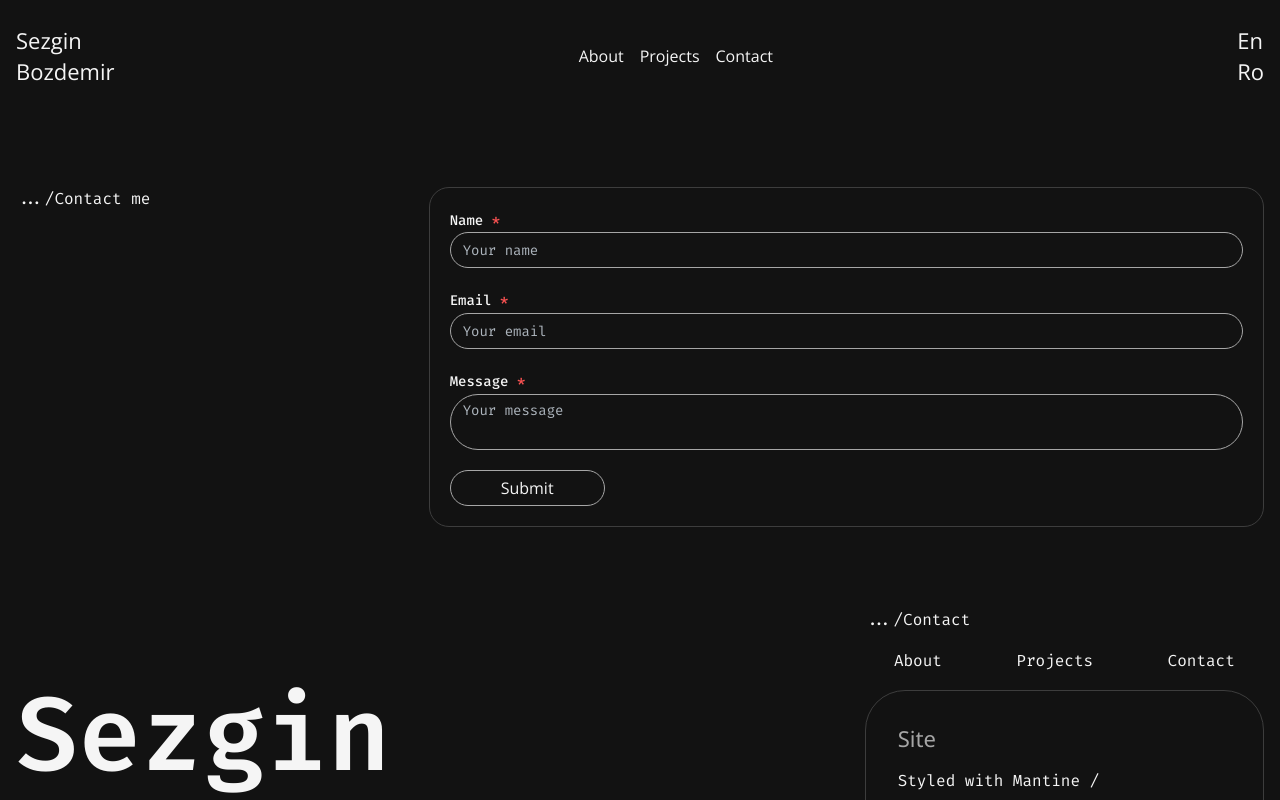
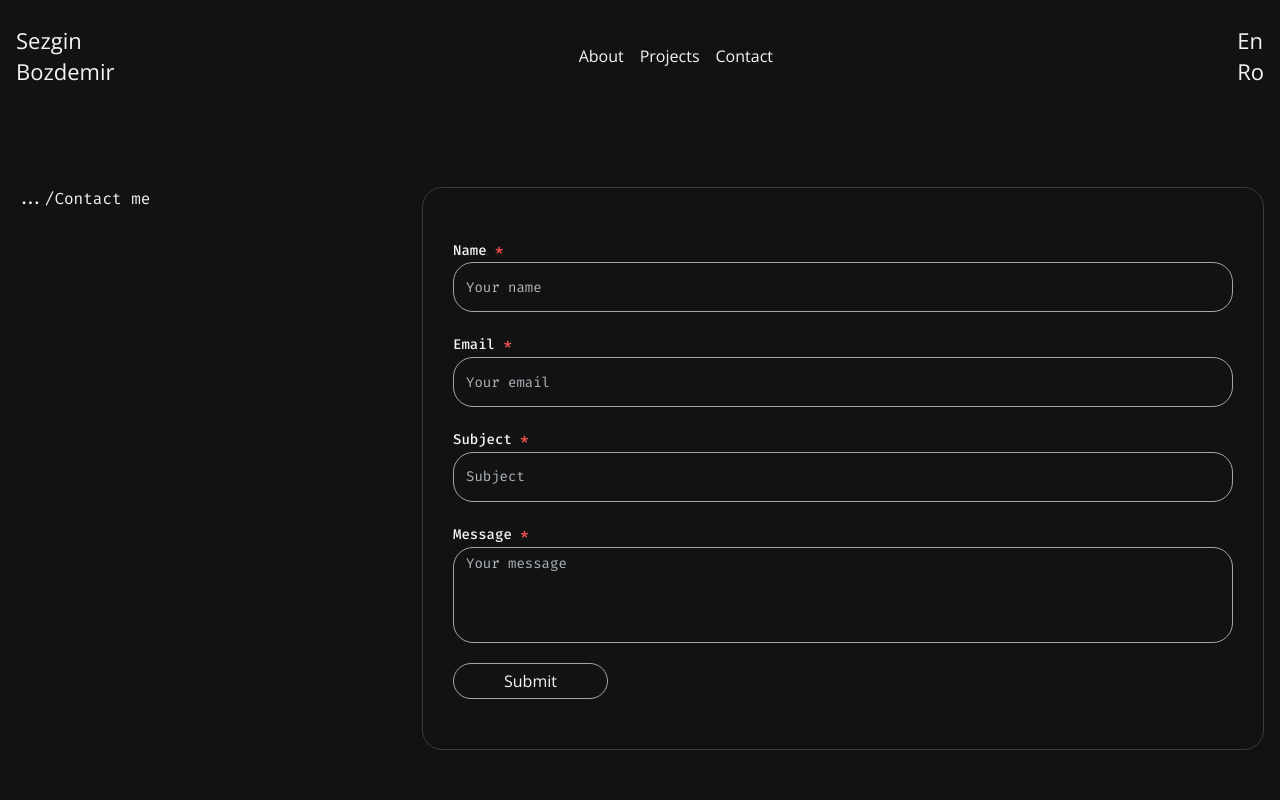
Before and after one commit to sezginbozdemir/portfolio-v2, a React (Vite) app: page /contact in a window 1280 px wide. Shown: the top 800 px of the page. Built offline with nearby package versions, Linux system fonts and the light colour scheme.

Commit message:
some fixes

```diff
--- a/package.json
+++ b/package.json
@@ -10,6 +10,7 @@
     "preview": "vite preview"
   },
   "dependencies": {
+    "@emailjs/browser": "^4.4.1",
     "@mantine/carousel": "^7.17.3",
     "@mantine/core": "^7.16.2",
     "@mantine/hooks": "^7.16.2",
--- a/src/contact/Contact.module.css
+++ b/src/contact/Contact.module.css
@@ -13,9 +13,10 @@
 
 .formBox {
   flex: 8;
-  padding: 20px;
+  padding: 50px 30px;
   border: 1px solid var(--dark-gray);
   border-radius: 20px;
+  min-height: 62vh;
   @media (max-width: 768px) {
     width: 100%;
   }
@@ -39,6 +40,14 @@
 .input {
   border: 1px solid var(--light-gray);
   background-color: transparent;
-  border-radius: 100px;
+  border-radius: 20px;
+  height: 50px;
   color: var(--white);
 }
+.inputArea {
+  border: 1px solid var(--light-gray);
+  height: 6rem;
+  background-color: transparent;
+  border-radius: 20px;
+  color: var(--white);
+}
--- a/src/contact/Contact.tsx
+++ b/src/contact/Contact.tsx
@@ -8,21 +8,78 @@ import {
   Title,
 } from "@mantine/core";
 import styles from "./Contact.module.css";
+import { ChangeEvent, FormEvent, useState } from "react";
+import emailjs from "@emailjs/browser";
+interface FormData {
+  name: string;
+  email: string;
+  subject: string;
+  message: string;
+}
+const Contact = () => {
+  const [statusMessage, setStatusMessage] = useState<string>("");
+  const [statusType, setStatusType] = useState<"success" | "error" | "">("");
+  const [formData, setFormData] = useState<FormData>({
+    name: "",
+    email: "",
+    subject: "",
+    message: "",
+  });
 
-const Contact = () => {
+  const handleChange = (
+    e: ChangeEvent<HTMLInputElement | HTMLTextAreaElement>
+  ) => {
+    const { name, value } = e.target;
+    setFormData((prevData) => ({
+      ...prevData,
+      [name]: value,
+    }));
+  };
+  const handleSubmit = (e: FormEvent<HTMLFormElement>) => {
+    e.preventDefault();
+
+    emailjs
+      .send(
+        "service_26y0va8",
+        "template_seg40oc",
+        {
+          from_name: formData.name,
+          from_email: formData.email,
+          subject: formData.subject,
+          message: formData.message,
+        },
+        "bbUkLejFT4lzzGXLQ"
+      )
+      .then(() => {
+        setStatusMessage("Message sent successfully!");
+        setStatusType("success");
+        setFormData({ name: "", email: "", subject: "", message: "" });
+      })
+      .catch((err) => {
+        console.error("Error sending email:", err);
+        setStatusMessage("Failed to send message. Please try again.");
+        setStatusType("error");
+      });
+  };
   return (
     <Group className={styles.container} mt={100}>
       <Text className={styles.title}>.../Contact me</Text>
       <Box className={styles.formBox}>
-        <form>
+        <form onSubmit={handleSubmit}>
           <TextInput
+            name="name"
             label="Name"
+            value={formData.name}
+            onChange={handleChange}
             placeholder="Your name"
             required
             className={styles.inputField}
             classNames={{ input: styles.input }}
           />
           <TextInput
+            name="email"
+            value={formData.email}
+            onChange={handleChange}
             label="Email"
             placeholder="Your email"
             required
@@ -30,19 +87,44 @@ const Contact = () => {
             className={styles.inputField}
             classNames={{ input: styles.input }}
           />
+          <TextInput
+            name="subject"
+            value={formData.subject}
+            onChange={handleChange}
+            label="Subject"
+            placeholder="Subject"
+            required
+            type="subject"
+            className={styles.inputField}
+            classNames={{ input: styles.input }}
+          />
           <Textarea
+            name="message"
+            value={formData.message}
+            onChange={handleChange}
             label="Message"
             placeholder="Your message"
             required
             minRows={4}
             className={styles.inputField}
-            classNames={{ input: styles.input }}
+            classNames={{ input: styles.inputArea }}
           />
           <Button px={50} type="submit" className={styles.button}>
             <Title fw={400} order={5}>
               Submit
             </Title>
           </Button>
+          {statusMessage && (
+            <Text
+              mt={30}
+              size="sm"
+              style={{
+                color: statusType === "error" ? "red" : "var(--white)",
+              }}
+            >
+              {statusMessage}
+            </Text>
+          )}
         </form>
       </Box>
     </Group>
--- a/src/home/components/links/Links.tsx
+++ b/src/home/components/links/Links.tsx
@@ -46,13 +46,25 @@ const Links = () => {
         </Title>
       </Button>
       <Group>
-        <Button className={styles.Button} variant="outline" radius="xl">
+        <Button
+          component="a"
+          href="https://www.instagram.com/sezginbozdemir/"
+          className={styles.Button}
+          variant="outline"
+          radius="xl"
+        >
           <Title order={5} className={styles.Text}>
             <FaInstagram size={18} color="var(--white)" />
             Instagram
           </Title>
         </Button>
-        <Button className={styles.Button} variant="outline" radius="xl">
+        <Button
+          component="a"
+          href="https://www.facebook.com/SezginBozdemir/"
+          className={styles.Button}
+          variant="outline"
+          radius="xl"
+        >
           <Title order={5} className={styles.Text}>
             <FaFacebookF size={18} color="var(--white)" />
             Facebook
--- a/src/projects/components/details/Details.module.css
+++ b/src/projects/components/details/Details.module.css
@@ -42,7 +42,19 @@
   overflow: hidden;
 }
 .modalHeader {
-  display: none;
+  padding: 0 5rem;
+  background-color: var(--black);
+  @media (max-width: 768px) {
+    padding: 0 0;
+  }
+}
+.modalClose {
+  color: var(--white);
+  width: 3rem;
+  height: 3rem;
+  &:hover {
+    background-color: transparent;
+  }
 }
 
 .carouselRoot {
@@ -65,6 +77,9 @@
 }
 .carouselControls {
   padding: 0 5rem;
+  @media (max-width: 768px) {
+    padding: 0 0;
+  }
 }
 
 .image {
--- a/src/projects/components/details/Details.tsx
+++ b/src/projects/components/details/Details.tsx
@@ -83,7 +83,7 @@ const Details: React.FC<DetailsProps> = ({
       </Stack>
       <Modal
         transitionProps={{ duration: TRANSITION_DURATION }}
-        withCloseButton={false}
+        withCloseButton={true}
         opened={opened}
         onClose={() => setOpened(false)}
         size="2xl"
@@ -93,6 +93,7 @@ const Details: React.FC<DetailsProps> = ({
           inner: styles.modalContainer,
           content: styles.modalContent,
           header: styles.modalHeader,
+          close: styles.modalClose,
         }}
         centered
       >
@@ -105,8 +106,8 @@ const Details: React.FC<DetailsProps> = ({
             control: styles.carouselControl,
             controls: styles.carouselControls,
           }}
-          nextControlIcon={<BsChevronRight size={36} />}
-          previousControlIcon={<BsChevronLeft size={36} />}
+          nextControlIcon={<BsChevronRight size={46} />}
+          previousControlIcon={<BsChevronLeft size={46} />}
           height="100%"
           slideSize="100%"
           loop
--- a/src/shared/footer/FooterLinks.tsx
+++ b/src/shared/footer/FooterLinks.tsx
@@ -24,12 +24,12 @@ const FooterLinks = () => {
     {
       name: "Instagram",
       icon: <FaInstagram size={18} color="var(--white)" />,
-      link: "#",
+      link: "https://www.instagram.com/sezginbozdemir/",
     },
     {
       name: "Facebook",
       icon: <FaFacebookF size={18} color="var(--white)" />,
-      link: "#",
+      link: "https://www.facebook.com/SezginBozdemir/",
     },
   ];
 
```
Also changed, not shown: 2 other files (tests, documents, lock files or other folders).
